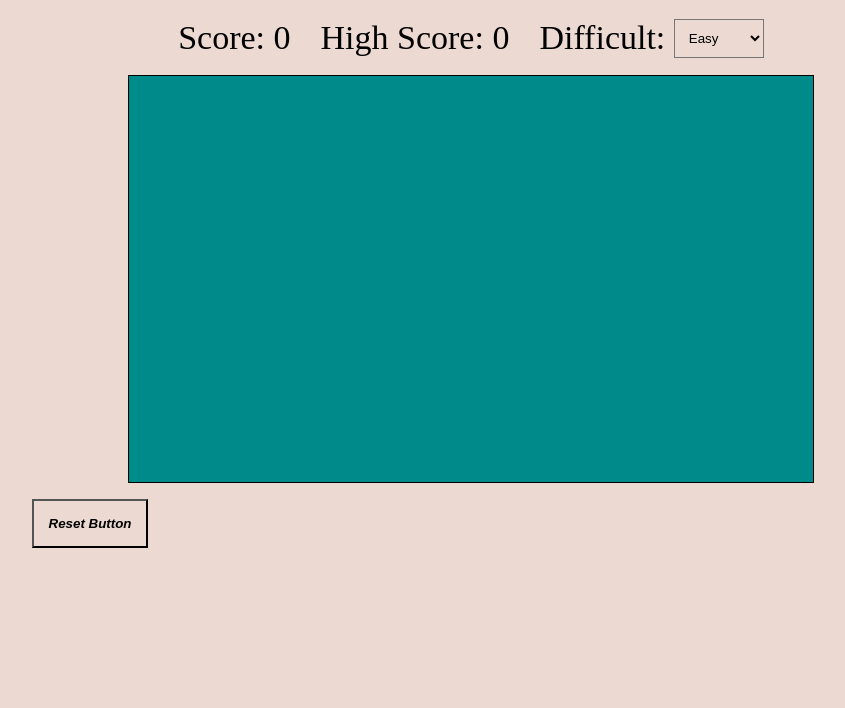
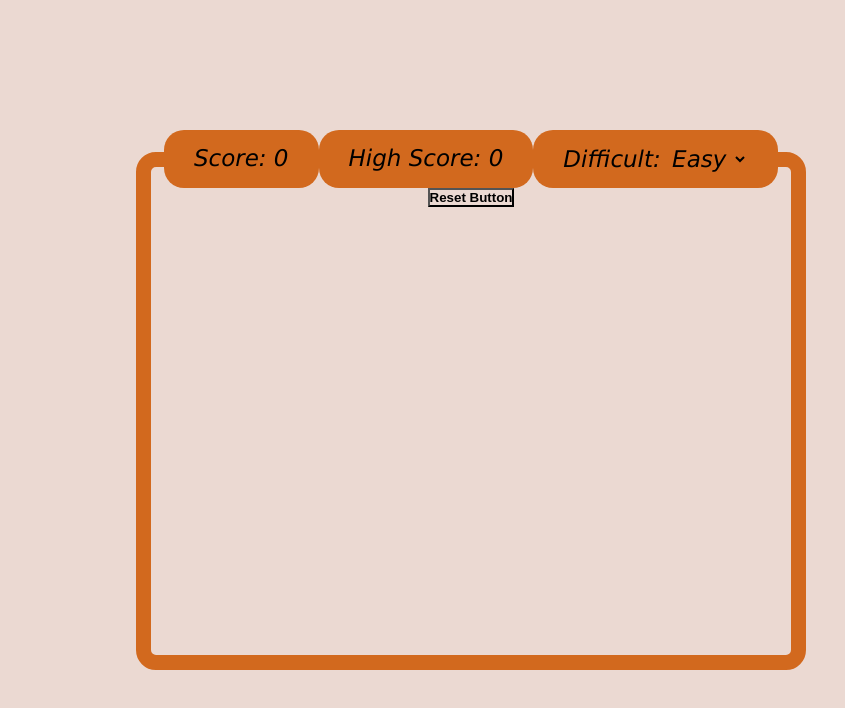
Before and after one commit to Antz1803/Snake-Game, a plain HTML site: page index.html in a window 1280 px wide. Shown: the whole page, without its empty margins (169-1014 px from the left). Drawn offline with Linux system fonts and the light colour scheme.

Commit message:
Add files via upload

```diff
--- a/StyleList.css
+++ b/StyleList.css
@@ -4,39 +4,46 @@
     background-color:rgb(235, 217, 210);
 }
 
-.Container div {
-    display: flex;
-    flex-direction: row;
-    align-items: center;
-    justify-content: center;
+fieldset{
+    position: relative;
+    top: 130px;
+    width: 50%;
+    margin: auto;
+    padding-bottom: 35%;
+    border-color: chocolate;
+    border-radius: 20px;
+    border-width: 15px;
+    border-style: solid;
+    text-align:center;
 }
-
-.reset{
-    position: relative;
-    left: -381px;
-    padding: 15px;
-    font-style: italic;
-}
-
-p{
-    font-size: 34px;
-    padding: 15px;
-}
-
-.diff{
-    position: relative;
-    top:4px;
-    background-color: transparent;
+legend label {
+    background-color:chocolate;
+    padding: 15px 30px;
+    border-radius: 20px;
+    font-size: 23px;
+    font-family: 'Lucida Sans', 'Lucida Sans Regular', 'Lucida Grande', 'Lucida Sans Unicode', Geneva, Verdana, sans-serif;
+    font-style: oblique;
 }
 
 select{
-    position: relative;
-    padding: 10px;
-    top:-6px;
+    background-color:chocolate;
+    border: 0px;
+    width: 80px;
+    font-size: 23px;
+    font-family: 'Lucida Sans', 'Lucida Sans Regular', 'Lucida Grande', 'Lucida Sans Unicode', Geneva, Verdana, sans-serif;
+    font-style: oblique;
 }
 
-canvas{
-    padding: 10% 15%;
-    margin: auto;
-    background-color:darkcyan;
+legend {
+    display: flex; /* Use flexbox for better alignment */
+    justify-content: space-between; /* Space out labels */
 }
+@media screen and (max-width: 300px) {
+    .Container{
+        width: 80%;
+    }
+}
+.reset {
+    background-color: chocolate;
+    background: transparent;
+}
--- a/index.html
+++ b/index.html
@@ -9,24 +9,22 @@
 </head>
 <body>
     <div class="Container">
-     <div>
-        <p><label>Score: 0</label></p>
-        <p><label>High Score: 0</label></p>
-        <p class="diff"><label>Difficult:</label>
-        <select type="Dropdown" name="Difficulties">
-            <option name="Difficulties" value="Easy">Easy</option>
-            <option name="Difficulties" value="Medium">Medium</option>
-            <option name="Difficulties" value="Hard">Hard</option>
-        </select>
-        </p>
-     </div>
-     <div>
-        <canvas id="myCanvas" style="border:1px solid #000000;">
-        </canvas>
-     </div>
-     <div>
-        <p><button class="reset"><b>Reset Button</b></button></p>
-     </div>
+        <fieldset>
+        <legend><label>Score: 0</label><label>High Score: 0</label>
+            <label>Difficult:
+            <select type="Dropdown" name="Difficulties">
+                <option name="Difficulties" value="Easy">Easy</option>
+                <option name="Difficulties" value="Medium">Medium</option>
+                <option name="Difficulties" value="Hard">Hard</option>
+            </select>
+            </label>
+
+        </legend>
+
+            <button class="reset"><b>Reset Button</b></button>
+
+    </fieldset>
+
     </div>
 </body>
 </html>
```
